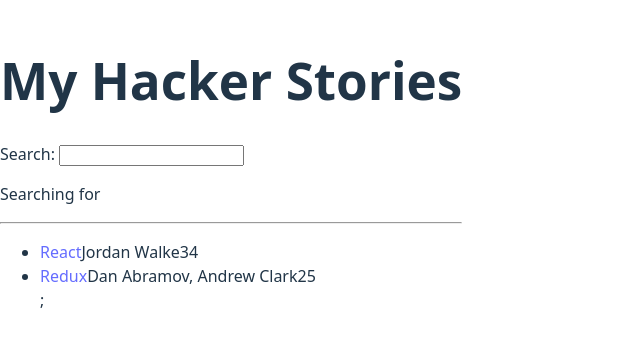
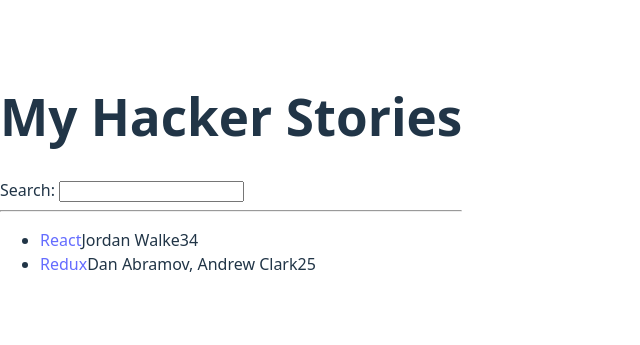
Before and after one commit to ray-z19/personal-site-ts, a React (Vite) app: page / in a window 1280 px wide. Shown: the part 227-572 px from the top of the page, without its empty margins (0-640 px from the left). Built offline with nearby package versions, Linux system fonts and the light colour scheme.

Commit message:
Added interactive feature to filter out items in list

```diff
--- a/src/App.tsx
+++ b/src/App.tsx
@@ -1,12 +1,12 @@
-import * as React from 'react'
+import * as React from 'react';
 
 type Story = {
+  objectID: number;
+  url: string;
   title: string;
-  url: string;
   author: string;
   num_comments: number;
   points: number;
-  objectID: number;
 };
 
 const App = () => {
@@ -29,19 +29,27 @@
     },
   ];
 
-  const handleSearch = (event: React.ChangeEvent<HTMLInputElement>) => {
-    console.log(event.target.value);
-  }
+  const [searchTerm, setSearchTerm] = React.useState('');
+
+  const handleSearch = (
+    event: React.ChangeEvent<HTMLInputElement>
+  ) => {
+    setSearchTerm(event.target.value);
+  };
+
+  const searchedStories = stories.filter((story) =>
+    story.title.toLowerCase().includes(searchTerm.toLowerCase())
+  );
 
   return (
     <div>
       <h1>My Hacker Stories</h1>
 
-      <Search onSearch={handleSearch}/>
+      <Search onSearch={handleSearch} />
 
       <hr />
 
-      <List list={stories} />
+      <List list={searchedStories} />
     </div>
   );
 };
@@ -50,40 +58,24 @@
   onSearch: (event: React.ChangeEvent<HTMLInputElement>) => void;
 };
 
-const Search = (props: SearchProps) => {
-  const [searchTerm, setSearchTerm] = React.useState("");
-
-  const handleChange = (event: React.ChangeEvent<HTMLInputElement>) => {
-    setSearchTerm(event.target.value);
-
-    props.onSearch(event)
-  }
-
-  return (
-    <div>
-      <label htmlFor="search">Search: </label>
-      <input id="search" type="text" onChange={handleChange} />
-
-      <p>
-        Searching for <strong>{searchTerm}</strong>
-      </p>
-    </div>
-  );
-};
+const Search = (props: SearchProps) => (
+  <div>
+    <label htmlFor="search">Search: </label>
+    <input id="search" type="text" onChange={props.onSearch} />
+  </div>
+);
 
 type ListProps = {
   list: Story[];
 };
 
-const List = (props: ListProps) => {
-  return (
+const List = (props: ListProps) => (
   <ul>
     {props.list.map((item) => (
       <Item key={item.objectID} item={item} />
-    ))};
+    ))}
   </ul>
-  );
-};
+);
 
 type ItemProps = {
   item: Story;
```
